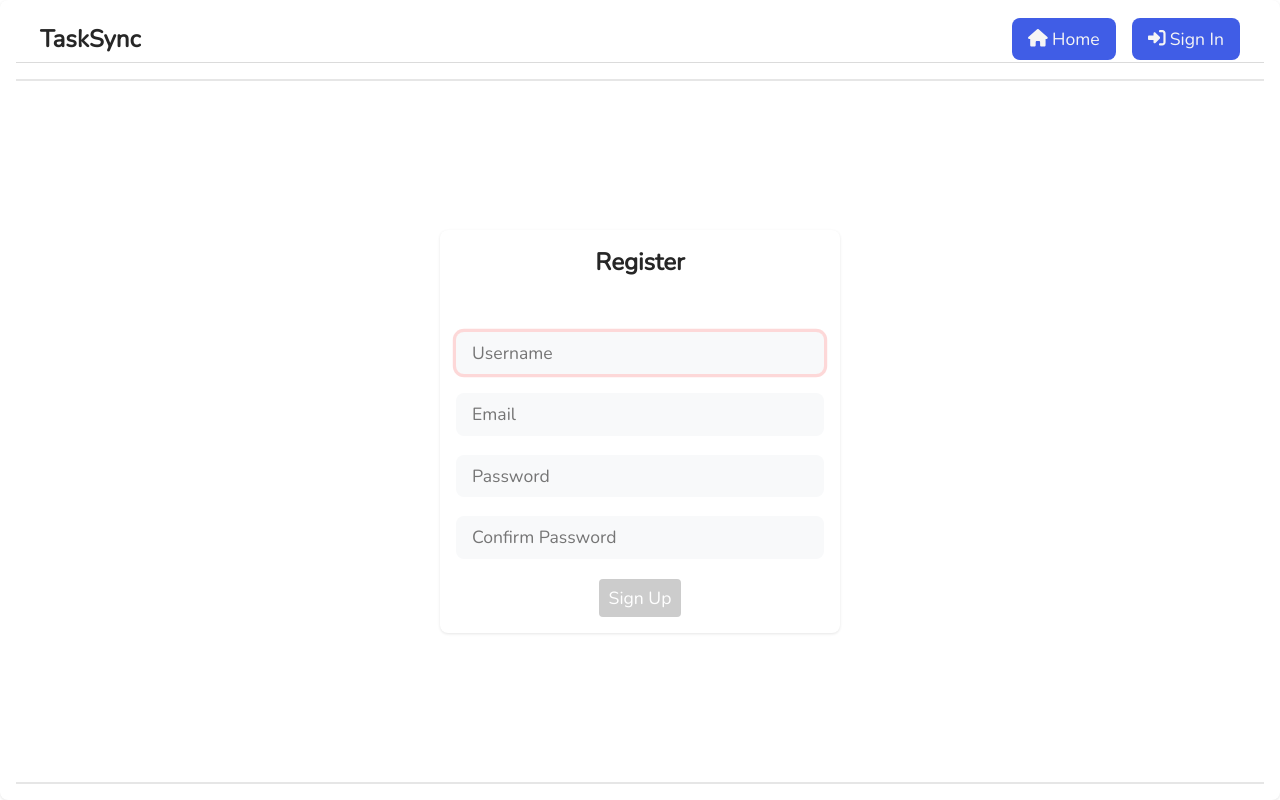
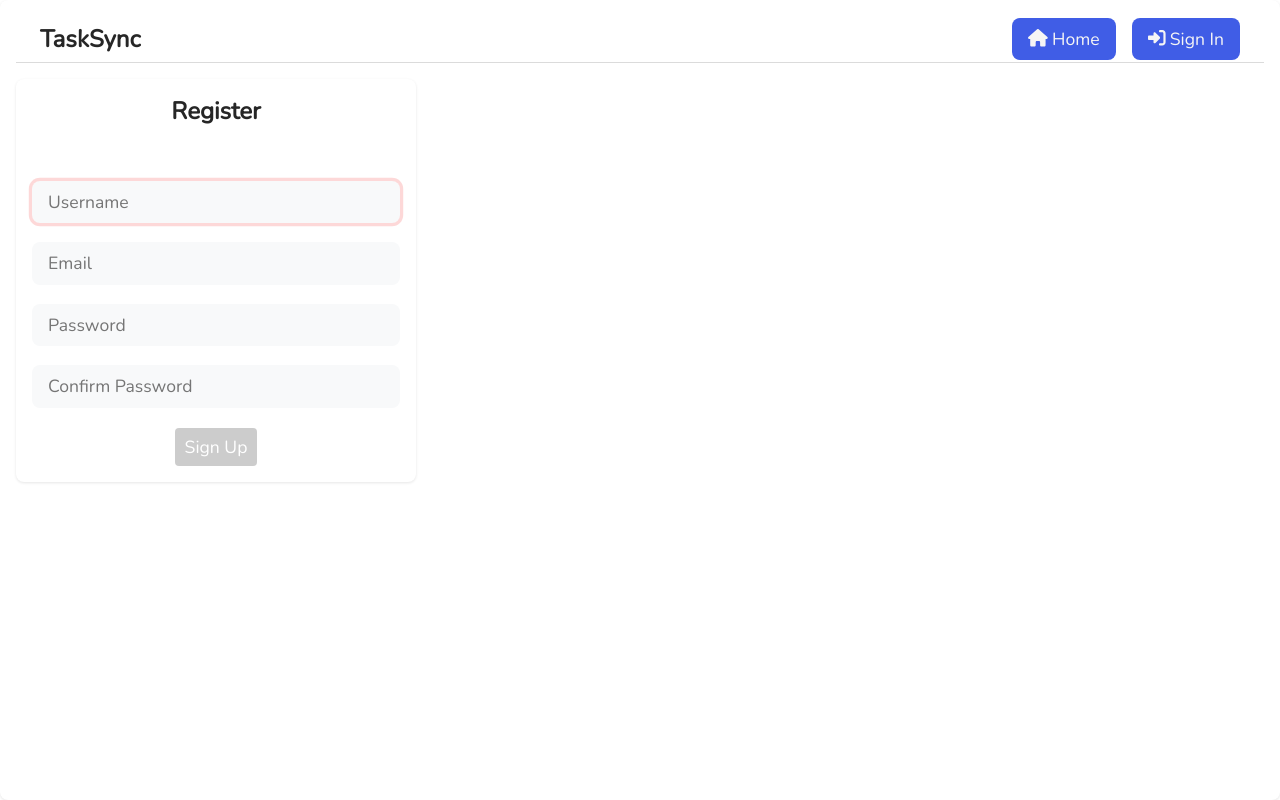
Before and after one commit to urssanjaysingh/TaskSync, a React (Create React App) app: page /register in a window 1280 px wide. Built offline with nearby package versions, Linux system fonts and the light colour scheme.

Commit message:
Finishing Touch

```diff
--- a/src/components/Register.js
+++ b/src/components/Register.js
@@ -121,7 +121,7 @@ const Register = () => {
                     </nav>
                 </div>
             </header>
-            <main className="public__main">
+            <main>
                 <div className="register" style={{ width: "400px" }}>
                     {success ? (
                         <div className="text-center">
--- a/src/features/auth/Login.js
+++ b/src/features/auth/Login.js
@@ -109,7 +109,7 @@ const Login = () => {
                     </nav>
                 </div>
             </header>
-            <main className="public__main">
+            <main>
                 <div className="login" style={{ width: "400px" }}>
                     {success ? (
                         <div className="text-center">
```
